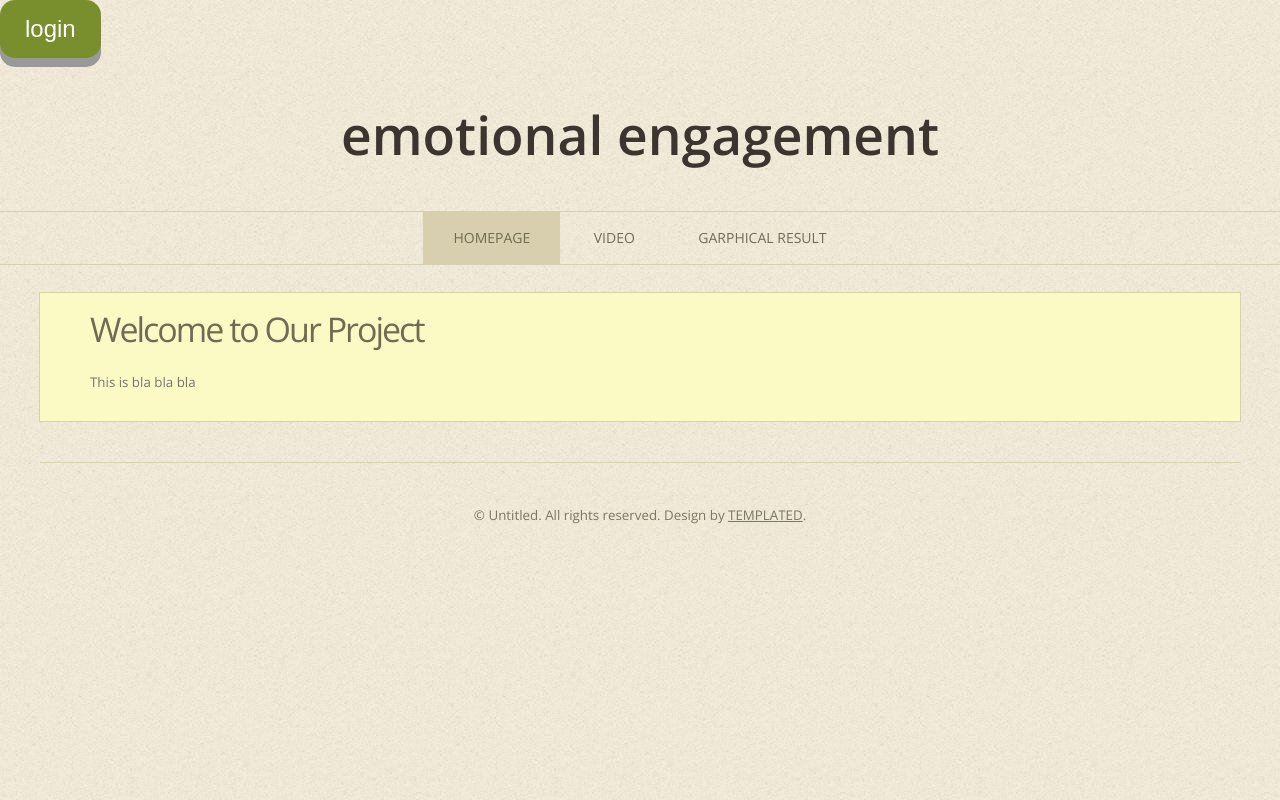
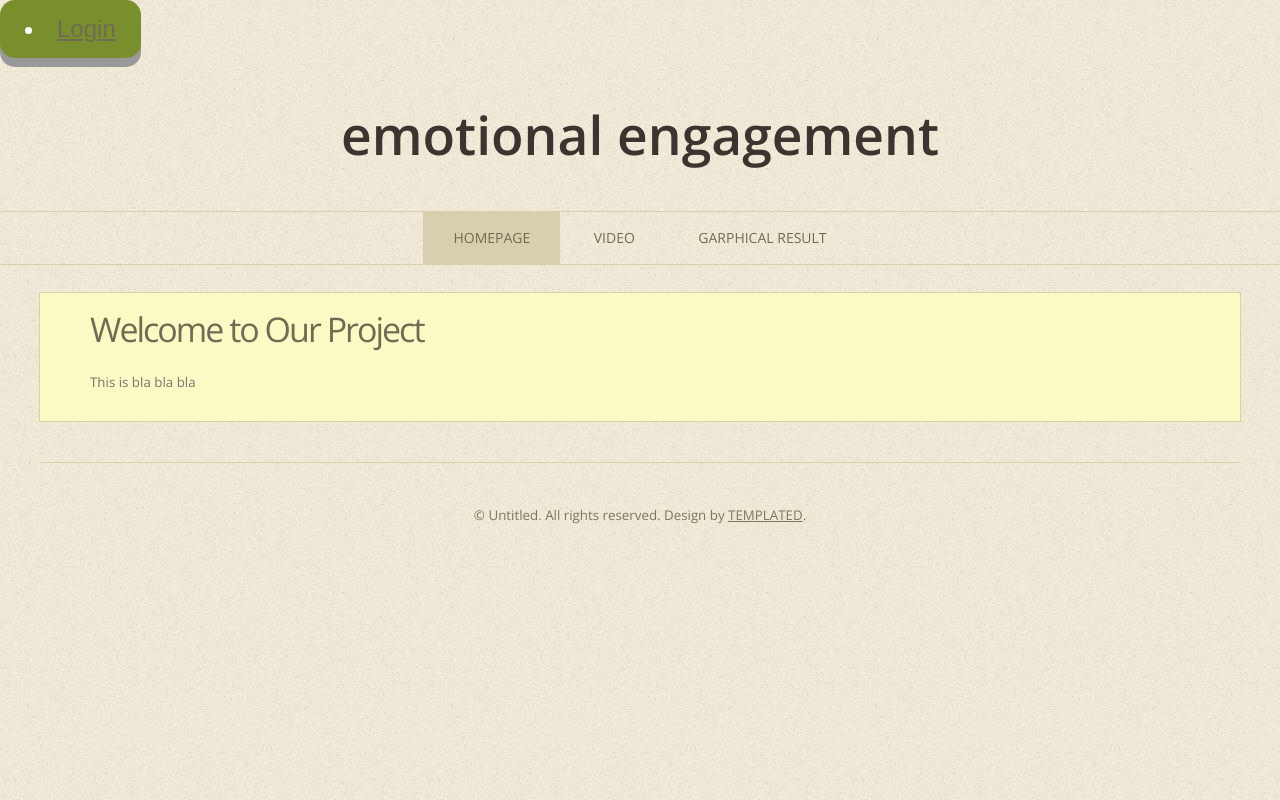
Before and after one commit to youssefarizk/EmotionalEngagement, a plain HTML site: page UI/Experimentation/Anson/WebApp/index.html in a window 1280 px wide. Drawn offline with nearby package versions, Linux system fonts and the light colour scheme; a script that the page names is missing.

Commit message:
login page

```diff
--- a/UI/Experimentation/Anson/WebApp/index.html
+++ b/UI/Experimentation/Anson/WebApp/index.html
@@ -40,7 +40,7 @@
 <![endif]-->
 </head>
 <body>
-	<button class="button">login</button>
+	<button class="button"><li><a href="login.html">Login</a></li></button>
 <div id="logo" class="container">
 	<h1><a href="#">Emotional Engagement</a></h1>
 </div>
```
